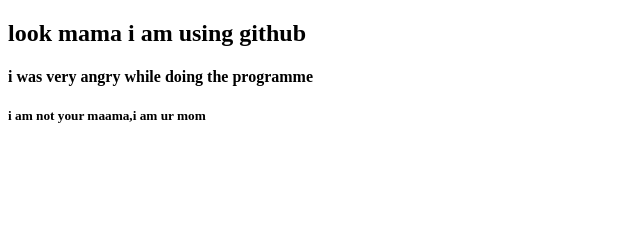
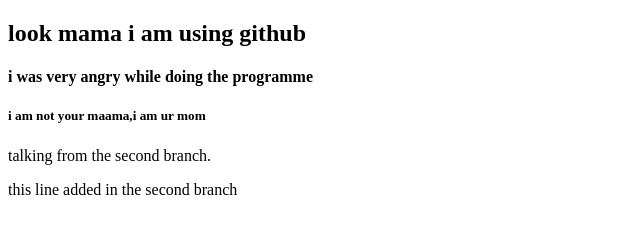
Before and after one commit to fardinrafatbd/my-first-website1, a plain HTML site: page index.html in a window 1280 px wide. Shown: the whole page, without its empty margins (0-640 px from the left). Drawn offline with Linux system fonts and the light colour scheme.

Commit message:
adding code in the second branch

```diff
--- a/index.html
+++ b/index.html
@@ -10,5 +10,7 @@
     <h2>look mama i am using github</h2>
     <h4>i was very angry while doing the programme</h4>
     <h5> i am not your maama,i am ur mom</h5>
+    <p>talking from the second branch. </p>
+    <p>this line added in the second branch</p>
 </body>
 </html>
```
